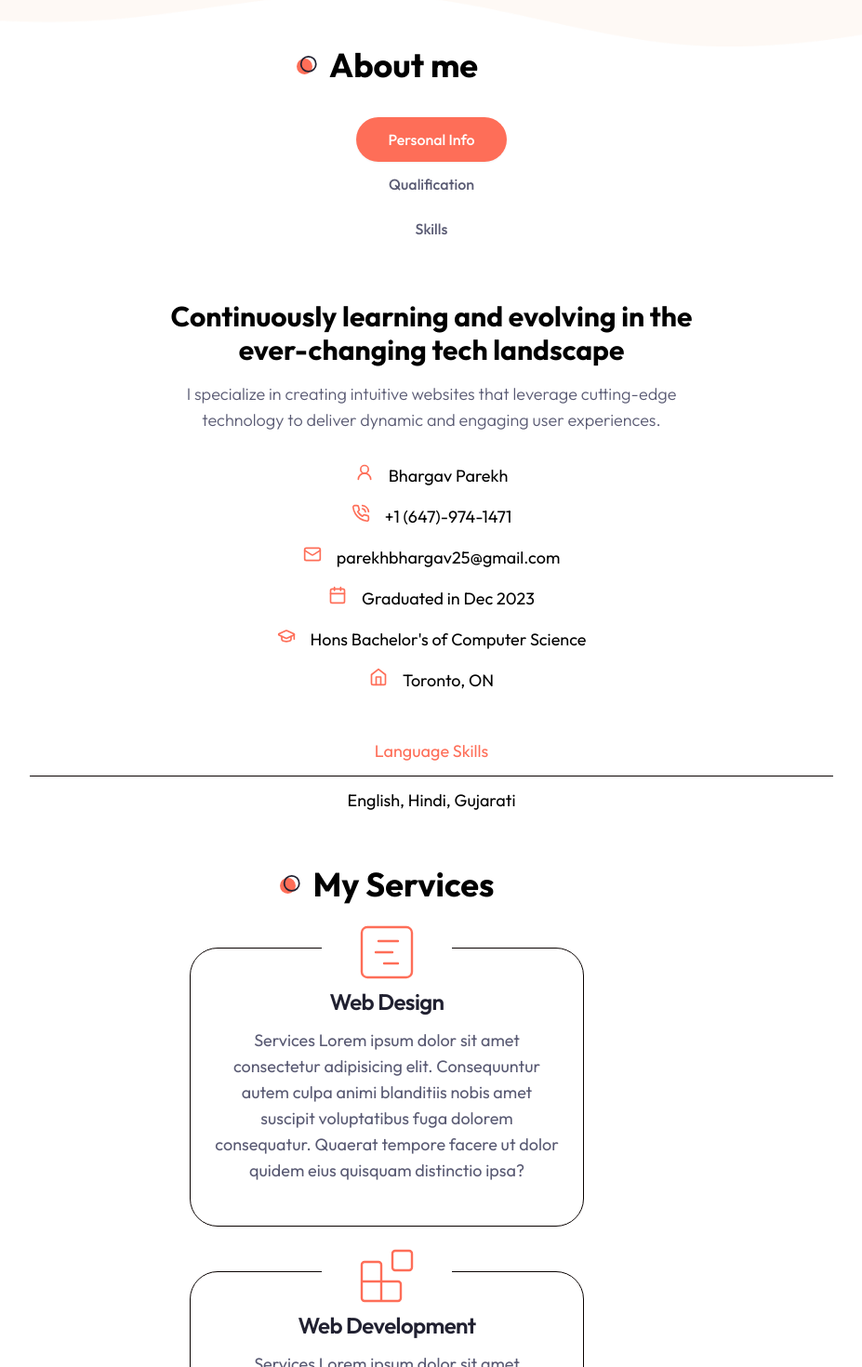
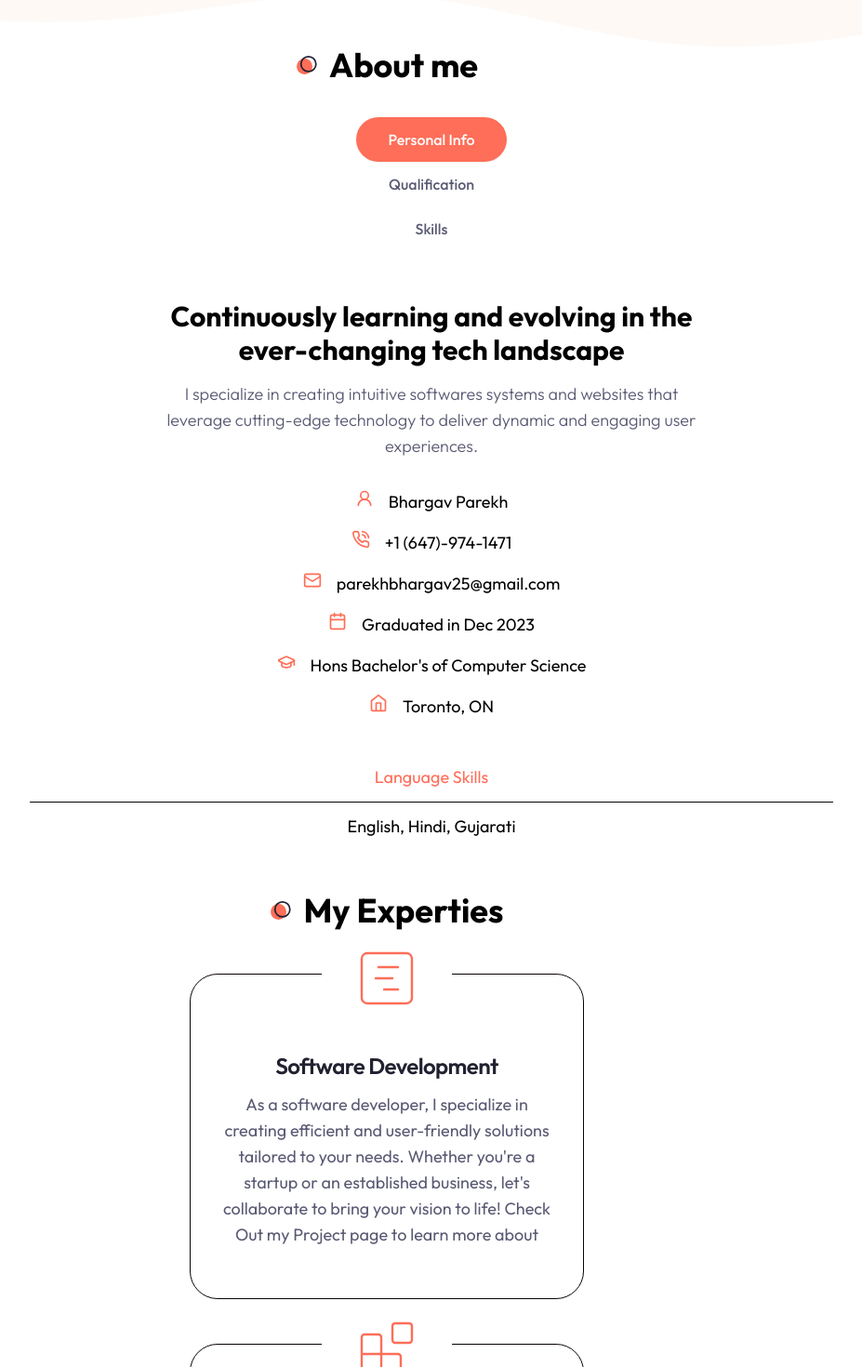
Before and after one commit to parekhbhargav25/MyPortfolio, a Next.js app in the folder my-app/: page / in a window 1280 px wide. Shown: the part 740-2210 px from the top of the page at 93% size, without its empty margins (224-1151 px from the left). Built offline with nearby package versions, Linux system fonts and the light colour scheme.

Commit message:
added experties section

```diff
--- a/my-app/app/layout.jsx
+++ b/my-app/app/layout.jsx
@@ -8,7 +8,7 @@ import { ThemeProvider } from "@/components/ThemeProvider";
 const outfit = Outfit({ subsets: ["latin"] });
 
 export const metadata = {
-  title: "Create Next App",
+  title: "Bhargav Parekh",
   description: "Generated by create next app",
 };
 
--- a/my-app/components/About.jsx
+++ b/my-app/components/About.jsx
@@ -146,10 +146,10 @@ const About = () => {
             <div className="flex flex-col xl:flex-row" >
                 {/* image */}
                 <div  className="hidden xl:flex relative">
-                    <DevImg containerStyles='bg-about_shape_light dark:bg-about_shape_dark w-[505px] h-[505px] bg-n0-repeat relative' imgSrc='/about/Bhargav1.png'/>
+                    <DevImg containerStyles='bg-about_shape_light dark:bg-about_shape_dark w-[505px] h-[505px] bg-no-repeat relative' imgSrc='/about/Bhargav1.png'/>
                 </div>
-                <div style={{ paddingLeft: '10%' }}className="flex-1 justify-center text-center">
-                    <Tabs className="justify-center text-center" defaultValue="personal">
+                <div style={{ paddingLeft: '10%' }}className="flex-1 items-center justify-center text-center">
+                    <Tabs className="justify-center items-center text-center" defaultValue="personal">
                         <TabsList className="w-full justify-center text-center grid xl:grid-cols-3 xl:max-w-[520px] xl:border dark:border-none ">
                             <TabsTrigger className="w-[162px] xl:w-auto justify-center text-center" value = 'personal'>Personal Info </TabsTrigger>
                             <TabsTrigger className="w-[162px] xl:w-auto justify-center text-center" value = 'qualification'>Qualification</TabsTrigger>
@@ -160,7 +160,7 @@ const About = () => {
                                 <div className="text-center xl:text-left">
                                     <h3 className="h3 max-w-xl mx-auto xl:mx-0 mb-4 "> Continuously learning and evolving in the ever-changing tech landscape</h3>
                                     <p className="subtitle max-w-xl mx-auto xl:mx-0 ">
-                                    I specialize in creating intuitive websites that leverage cutting-edge technology to deliver dynamic and engaging user experiences.
+                                    I specialize in creating intuitive softwares systems and websites that leverage cutting-edge technology to deliver dynamic and engaging user experiences.
                                     </p>
                                     <div className="grid xl:grid-cols-2 gap-4 mb-12">
                                         {infoData.map((item, index) => {
--- a/my-app/components/Nav.jsx
+++ b/my-app/components/Nav.jsx
@@ -6,7 +6,7 @@ import {motion} from 'framer-motion'
 const links =[
     {path: '/', name: 'home'},
     {path: '/projects', name: 'my projects'},
-    {path: 'contact', name: 'contact'}
+    {path: '/contact', name: 'contact'}
 
 
 ]
--- a/my-app/components/Reviews.jsx
+++ b/my-app/components/Reviews.jsx
@@ -23,26 +23,26 @@ const reviewData = [
 
     },
     {
-        avatar: '/reviews/Baps_logo.svg',
-        name: 'Baps Swaminarayan Sanstha',
-        job: 'Construction of Akshardham Temple',
-        review: "Volunteered at Robbinsville Akshardham during its construction phase for about a year, actively participating in various team settings to contribute to the project's success."
-
-    },
-    {
         avatar: '/reviews/bapsCharities.jpeg',
         name: 'BAPS Charities',
         job: 'Annual Walkathon',
         review: 'Annualy participate in walkathons to support various charitable foundations, including SickKids Foundation, William Osler Health System, CNIB Foundation, and Victoria General Hospital Foundation.',
 
     },
+    {
+        avatar: '/reviews/Baps_logo.svg',
+        name: 'Baps Swaminarayan Sanstha',
+        job: 'Construction of Akshardham Temple',
+        review: "Volunteered at Robbinsville Akshardham during its construction phase for about a year, actively participating in various team settings to contribute to the project's success."
+
+    }
 ]
 
 const Reviews = () => {
   return (
     <section className='mb-12 xl:mb-32 '>
         <div className='container mx-auto'>
-            <h2 className='section-title mb-12 text-center mx-auto'> Volunteer Work </h2>
+            <h2 className='section-title p-10  mb-12 text-center mx-auto'> Volunteer Work </h2>
             {/* Slider */}
             <Swiper slidesPerView={1} breakpoints={{
                 640: {slidesPerView: 2},
@@ -53,12 +53,12 @@ const Reviews = () => {
             pagination ={{
                 clickable:true
             }}
-            className='h-[350px]'
+            className='h-[470px]'
             >
                 {reviewData.map ((person,index) =>{
                     return (
                         <SwiperSlide key={index}>
-                            <Card className='bg-tertiary dark:bg-secondary/40 p-8 min-h-[300px]'>
+                            <Card className='bg-tertiary dark:bg-secondary/40 p-8 min-h-[400px]'>
                                 <CardHeader classNamep='p-0 mb-10'>
                                     <div className='flex items-center gap-x-4'>
                                         {/** image */}
--- a/my-app/components/Services.jsx
+++ b/my-app/components/Services.jsx
@@ -5,30 +5,30 @@ import {Card, CardContent, CardDescription, CardHeader, CardTitle} from '@/compo
 const services = [
     {
         icon: <GanttChartSquare size={72} strokeWidth={0.8}/>,
-        title: 'Web Design',
-        description:'Services Lorem ipsum dolor sit amet consectetur adipisicing elit. Consequuntur autem culpa animi blanditiis nobis amet suscipit voluptatibus fuga dolorem consequatur. Quaerat tempore facere ut dolor quidem eius quisquam distinctio ipsa?'
+        title: 'Software Development',
+        description:"As a software developer, I specialize in creating efficient and user-friendly solutions tailored to your needs. Whether you're a startup or an established business, let's collaborate to bring your vision to life! Check Out my Project page to learn more about"
     },
     {
         icon: <Blocks size={72} strokeWidth={0.8}/>,
         title: 'Web Development',
-        description:'Services Lorem ipsum dolor sit amet consectetur adipisicing elit. Consequuntur autem culpa animi blanditiis nobis amet suscipit voluptatibus fuga dolorem consequatur. Quaerat tempore facere ut dolor quidem eius quisquam distinctio ipsa?'
+        description:"As a web developer, I specialize in crafting intuitive and responsive websites that captivate audiences and drive results. Whether you're a business, organization, or individual, let's bring your online vision to life! Check Out my Project page to learn more about"
     },
     {
         icon: <Gem size={72} strokeWidth={0.8}/>,
-        title: 'Software Development',
-        description:'Services Lorem ipsum dolor sit amet consectetur adipisicing elit. Consequuntur autem culpa animi blanditiis nobis amet suscipit voluptatibus fuga dolorem consequatur. Quaerat tempore facere ut dolor quidem eius quisquam distinctio ipsa?'
+        title: 'Data Analysis',
+        description:'Unlocking actionable insights from complex data is my specialty. With expertise in statistical analysis, data visualization, and predictive modelling, I specialize in transforming complex data into actionable insights.'
     },
 ]
 const Services = () => {
     return (
         <section className='pt-14 mb-12 xl:mb-36 '>
             <div className='container mx-auto'>
-                <h2 className='section-title mb-12 xl:mb-24 text-center mx-auto'> My Services</h2>
+                <h2 className='section-title mb-12 xl:mb-24 text-center mx-auto'> My Experties</h2>
 
                 <div className='grid xl:grid-cols-3 justify-center gap-y-12 xl:gap-y-24 xl:gap-x-8'>
                     {services.map((item,index) =>{
                         return (
-                            <Card className='w-full max-w-[424px] h-[300px] flex flex-col pt-16 pb-10 justify-center items-center relative' key={index}>
+                            <Card className='w-full max-w-[424px] h-[350px] flex flex-col pt-24 pb-10 justify-center items-center relative' key={index}>
                                 <CardHeader className='text-primary absolute -top-[60px]'>
                                     <div className='w-[140px] h-[80px] bg-white dark:bg-background flex justify-center items-center'> {item.icon}</div>
                                 </CardHeader>
--- a/my-app/components/Work.jsx
+++ b/my-app/components/Work.jsx
@@ -36,7 +36,7 @@ const projectData = [
         image: '/work/auction.png',
         category: 'C++ python',
         name: 'Auction System',
-        description: 'Developed front-end using Python and  back-end with C++. Created a bash script to automate testing procedures. Implemented key features: user registarion, admin access, bidding etc.',
+        description: 'Developed front-end using Python and  back-end with C++. Created a bash script to automate testing procedures. Implemented key features: user registarion, admin access, bidding, selling etc.',
         link:'https://github.com/IslamNuryyev/SQA_project',
         github:'https://github.com/IslamNuryyev/SQA_project'
     },
@@ -44,7 +44,7 @@ const projectData = [
         image: '/work/analysis.png',
         category: 'react js',
         name: ' Analysis on CO2 emission by Car',
-        description: 'Finding trends and patterns in the emissions data over the specified timeframe. Used Jupyter Notebook to conduct an in-depth analysis of CO2 emissions produced by vehicles from 2000 to 2014.',
+        description: 'Finding trends and patterns in the emissions data over the specified timeframe. Used Jupyter Notebook to conduct an in-depth analysis of CO2 emissions produced by vehicles',
         link:'/',
         github:'/'
     },
@@ -71,7 +71,7 @@ const Work =() =>{
                 </div>
                 {/* Slider */}
                 <div className='xl:max-w-[1000px] xl:absolute right-0 top-0'>
-                    <Swiper className='h-[550px]' slidesPerView={1} breakpoints={{
+                    <Swiper className='h-[590px]' slidesPerView={1} breakpoints={{
                         640: {
                             slidesPerView: 2
                         }
```
Also changed, not shown: 1 other file (tests, documents, lock files or other folders).
